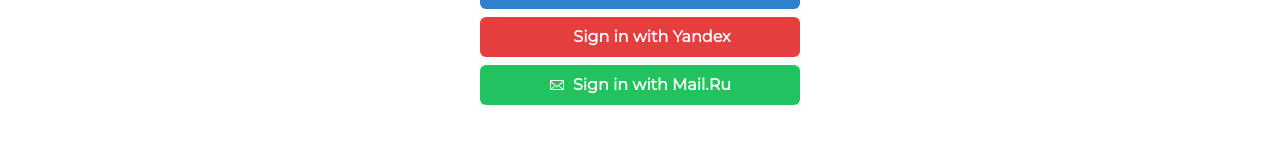
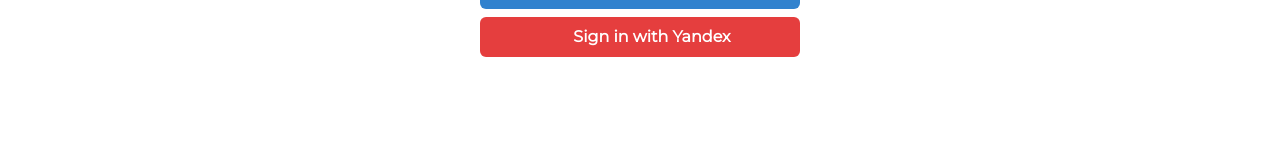
Before and after one commit to vladimirmuratov/next-pages-auth-prisma, a Next.js app: page /signin in a window 1280 px wide. Shown: the part 454-609 px from the top of the page. Built offline with nearby package versions, Linux system fonts and the light colour scheme; no server answers; some icons are missing.

Commit message:
delete mailru btn

```diff
--- a/components/Form.jsx
+++ b/components/Form.jsx
@@ -14,7 +14,7 @@
 } from '@chakra-ui/react'
 import {GoogleBtn} from '@/components/auth-buttons/GoogleBtn'
 import {YandexBtn} from '@/components/auth-buttons/YandexBtn'
-import {MailRuBtn} from '@/components/auth-buttons/MailRuBtn'
+// import {MailRuBtn} from '@/components/auth-buttons/MailRuBtn'
 import {ViewIcon, ViewOffIcon} from '@chakra-ui/icons'
 import {useEffect, useState} from 'react'
 import {signIn} from 'next-auth/react'
@@ -142,7 +142,7 @@
                  m="0 auto">
                 <GoogleBtn/>
                 <YandexBtn/>
-                <MailRuBtn/>
+                {/*<MailRuBtn/>*/}
             </Box>
         </Box>
     )
--- a/config/auth.js
+++ b/config/auth.js
@@ -1,6 +1,6 @@
 import GoogleProvider from 'next-auth/providers/google'
 import YandexProvider from 'next-auth/providers/yandex'
-import MailRuProvider from 'next-auth/providers/mailru'
+// import MailRuProvider from 'next-auth/providers/mailru'
 import Credentials from 'next-auth/providers/credentials'
 import {BASE_URL} from '@/config/defaultValues'
 
```
